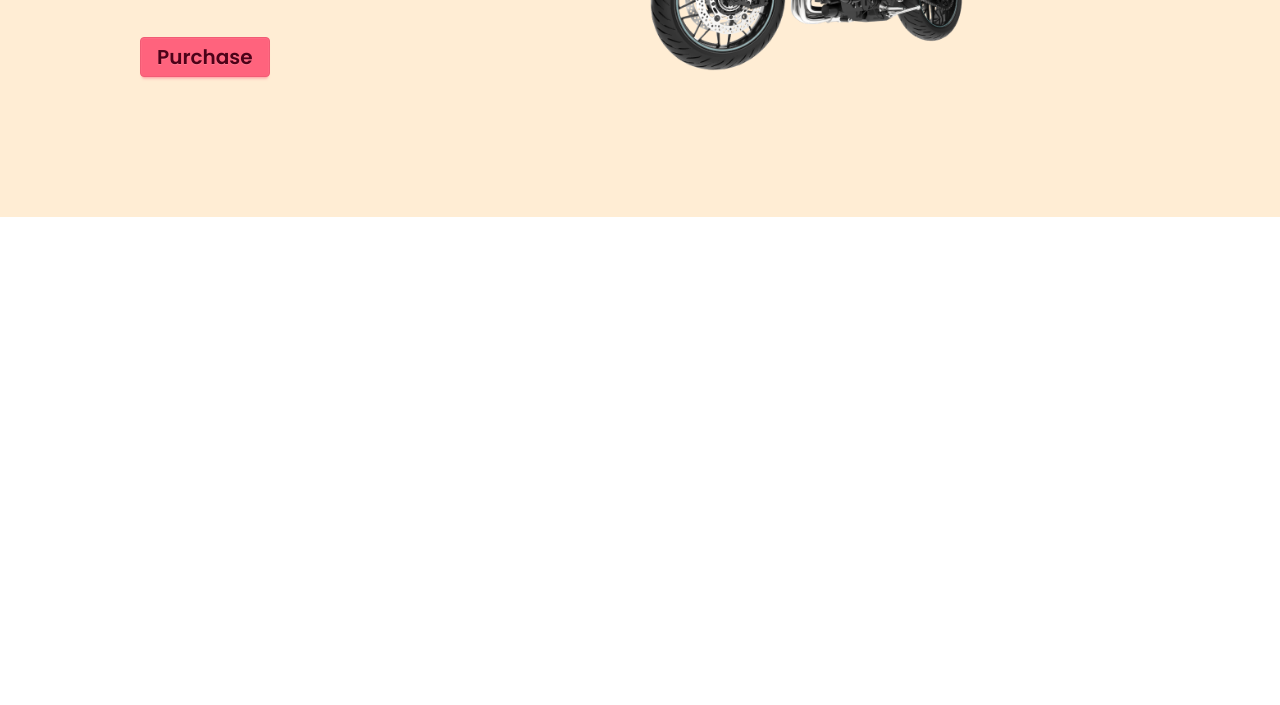
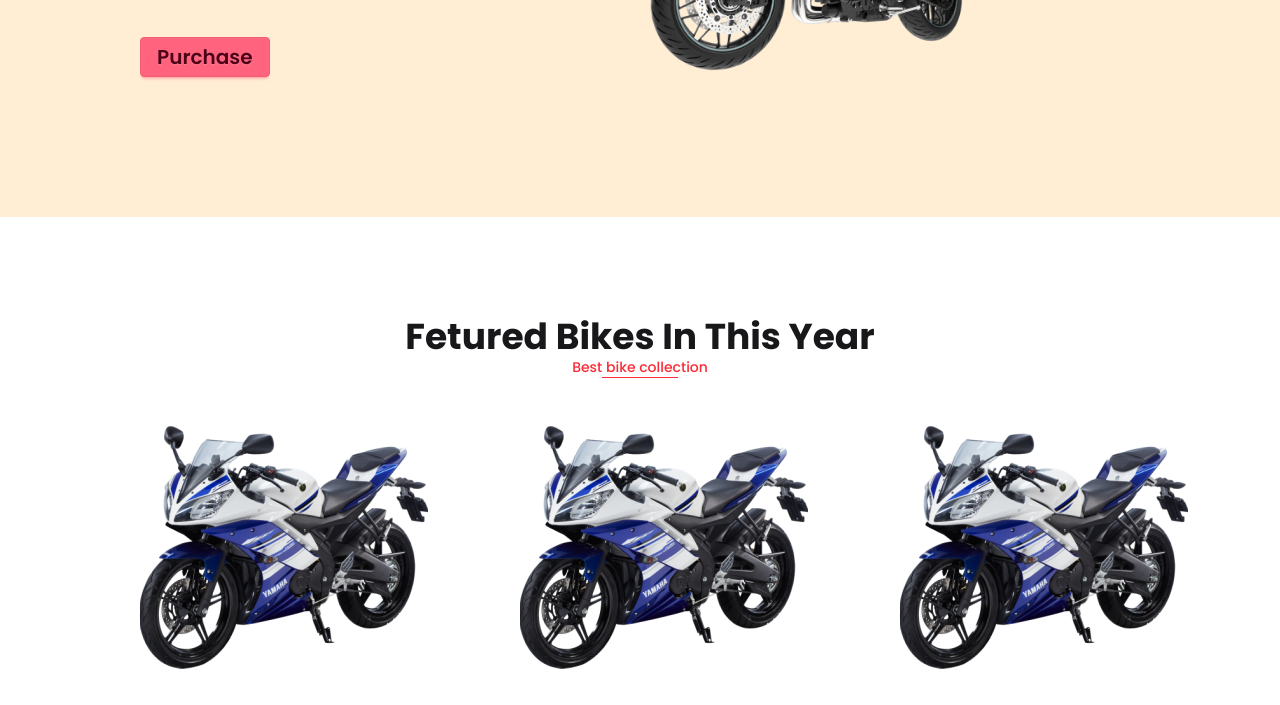
Before and after one commit to mamun2840/Biker-Zone-Using-Tailwind-Css-Daisy-UI, a plain HTML site: page index.html in a window 1280 px wide. Shown: the part 416-1121 px from the top of the page. Before the commit the page ends 800 px from the top, so only its background shows below. Drawn offline with nearby package versions, Linux system fonts and the light colour scheme.

Commit message:
feature-bike

```diff
--- a/index.html
+++ b/index.html
@@ -129,7 +129,21 @@
 
     <!--Main Section-->
     <main class="container mx-auto">
-
+        <!--Feature-Bike section-->
+        <section class="mt-25">
+          <!--text-->
+          <div class="text-center">
+            <h1 class="text-3xl lg:text-4xl font-bold">Fetured Bikes In This Year</h1>
+            <p class="text-sm text-red-500 ">Best bike collection</p>
+            <hr class="w-3/50 mx-auto text-red-500">
+          </div><br><br>
+          <!--Bike-picture-->
+          <div class="grid grid-col-1 md:grid-cols-2 lg:grid-cols-3 ml-20 lg:ml-35 space-y-9">
+            <div><img src="images/others/feature-bike.png" alt=""></div>
+            <div><img src="images/others/feature-bike.png" alt="" ></div>
+            <div><img src="images/others/feature-bike.png" alt="" ></div>
+          </div>
+        </section>
     </main>
 
     <!--Footer Section-->
```
